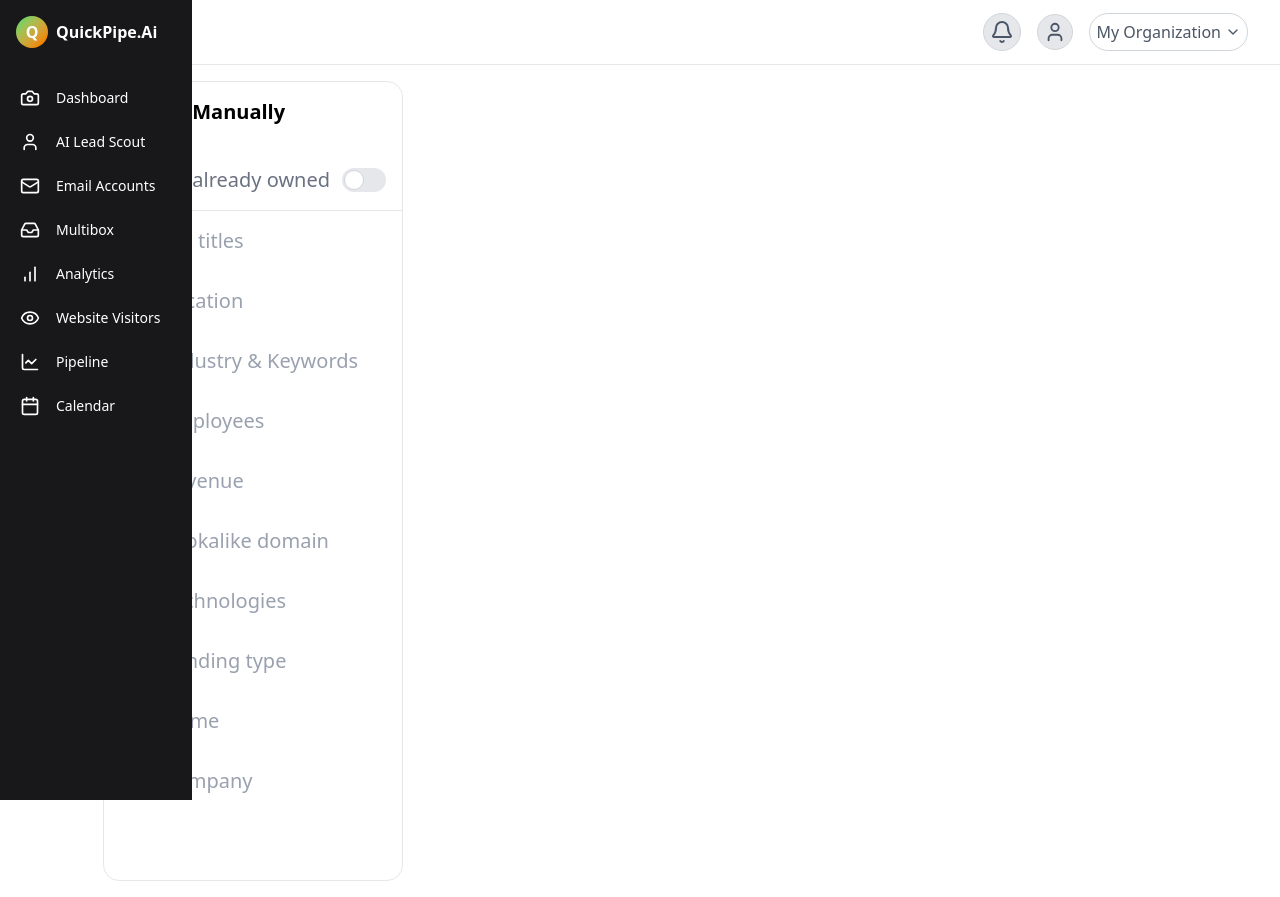
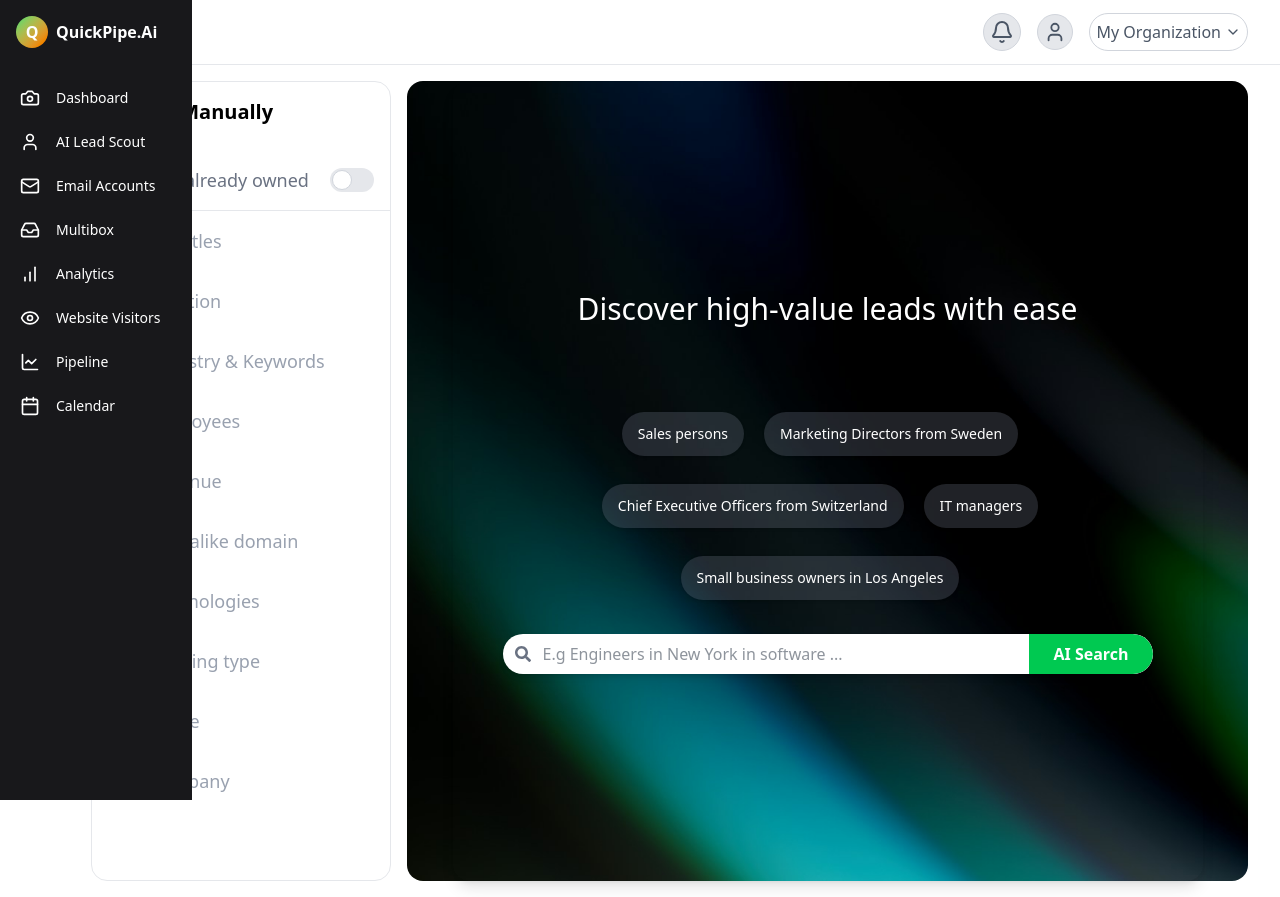
Before and after one commit to greykaizen/Ai-Automation, a React (Vite) app: page /ai-lead-scouts in a window 1280 px wide. Built offline with nearby package versions, Linux system fonts and the light colour scheme.

Commit message:
Add AILeadScouts, main content almost done

```diff
--- a/src/routes/AILeadScouts.jsx
+++ b/src/routes/AILeadScouts.jsx
@@ -1,90 +1,64 @@
-// Sidebar.js
-import React from 'react';
-import {
-  FaBriefcase, FaMapMarkerAlt, FaIndustry, FaUsers, FaDollarSign,
-  FaGlobe, FaCogs, FaMoneyCheckAlt, FaUser, FaBuilding
-} from 'react-icons/fa';
+import React from "react";
+import { FaSearch, FaPhone, FaCommentDots, FaBriefcase, FaMapMarkerAlt, FaIndustry, FaUsers, FaDollarSign, FaGlobe, FaCogs, FaMoneyCheckAlt, FaUser, FaBuilding } from "react-icons/fa";
+import backgroundImage from "../assets/AILead_Scouts.jpeg";
 
-const Sidebar = () => {
+export default function LeadSearch() {
   return (
-    <div className="w-[300px] bg-white border border-gray-200 rounded-2xl h-screen flex flex-col ml-[87px]">
-      {/* Sidebar Header */}
+    <div className="flex min-h-screen">
+      {/* Sidebar */}
+      <div className="w-[300px] bg-white border border-gray-200 rounded-2xl h-screen flex flex-col ml-[75px]">
         <div className="p-4 border-b border-gray-200">
           <h2 className="text-xl font-bold mb-[40px]">Search Manually</h2>
           <div className="flex items-center justify-between">
             <FaMapMarkerAlt />
-          <span className="text-xl text-gray-500">Skip already owned</span>
+            <span className="text-lg text-gray-500">Skip already owned</span>
             <label className="relative inline-flex items-center cursor-pointer">
               <input type="checkbox" className="sr-only peer" />
               <div className="w-11 h-6 bg-gray-200 peer-focus:outline-none rounded-full peer peer-checked:after:translate-x-full peer-checked:after:border-white after:content-[''] after:absolute after:top-[2px] after:left-[2px] after:bg-white after:border-gray-300 after:border after:rounded-full after:h-5 after:w-5 after:transition-all peer-checked:bg-blue-600"></div>
             </label>
           </div>
         </div>
-
-      {/* Sidebar Menu Items */}
         <nav className="flex-1 p-2 space-y-4">
-        {/* Job Titles */}
-        <div className="w-full p-2 rounded text-xl text-gray-400 hover:bg-gray-100 cursor-pointer flex items-center space-x-2">
-          <FaBriefcase />
-          <span className='pl-[15px]'>Job titles</span>
+          {[{ icon: FaBriefcase, label: "Job titles" }, { icon: FaMapMarkerAlt, label: "Location" }, { icon: FaIndustry, label: "Industry & Keywords" }, { icon: FaUsers, label: "Employees" }, { icon: FaDollarSign, label: "Revenue" }, { icon: FaGlobe, label: "Lookalike domain" }, { icon: FaCogs, label: "Technologies" }, { icon: FaMoneyCheckAlt, label: "Funding type" }, { icon: FaUser, label: "Name" }, { icon: FaBuilding, label: "Company" }].map((item, index) => (
+            <div key={index} className="w-full p-2 rounded text-lg text-gray-400 hover:bg-gray-100 cursor-pointer flex items-center space-x-2">
+              <item.icon />
+              <span className='pl-[15px]'>{item.label}</span>
+            </div>
+          ))}
+        </nav>
       </div>
 
-        {/* Location */}
-        <div className="w-full p-2 rounded text-xl text-gray-400 hover:bg-gray-100 cursor-pointer flex items-center space-x-2">
-          <FaMapMarkerAlt />
-          <span className='pl-[15px]'>Location</span>
+      {/* Main Content */}
+      <div
+        className="flex justify-center flex-1 bg-black relative bg-cover bg-center rounded-2xl mx-4"
+        style={{ backgroundImage: `url(${backgroundImage})` }}
+      >
+        <div className="bg-opacity-60 rounded-2xl shadow-lg w-[750px] text-center">
+          <h2 className="text-white text-3xl mb-[75px] pb-[30pxc] mt-[210px]">
+            Discover high-value leads with ease
+          </h2>
+          <div className="flex flex-wrap justify-center gap-2 mb-6 w-[650px] pl-[85px]">
+            {["Sales persons", "Marketing Directors from Sweden", "Chief Executive Officers from Switzerland", "IT managers", "Small business owners in Los Angeles"].map((item, index) => (
+              <button key={index} className="px-4 py-3 text-sm bg-gray-500/30 text-white rounded-full shadow  my-[10px] mx-[6px]">
+                {item}
+              </button>
+            ))}
           </div>
-
-        {/* Industry & Keywords */}
-        <div className="w-full p-2 rounded text-xl text-gray-400 hover:bg-gray-100 cursor-pointer flex items-center space-x-2">
-          <FaIndustry />
-          <span className='pl-[15px]'>Industry & Keywords</span>
+          <div className="flex items-center bg-white rounded-full shadow-md overflow-hidden justify-self-center w-[650px]">
+            <span className="text-gray-500 ml-3">
+              <FaSearch />
+            </span>
+            <input
+              type="text"
+              placeholder="E.g Engineers in New York in software ..."
+              className="flex-1 px-3 py-2 text-gray-800 focus:outline-none"
+            />
+            <button className="bg-green-500 px-6 py-2 text-white font-semibold rounded-r-full">
+              AI Search
+            </button>
           </div>
-
-        {/* Employees */}
-        <div className="w-full p-2 rounded text-xl text-gray-400 hover:bg-gray-100 cursor-pointer flex items-center space-x-2">
-          <FaUsers />
-          <span className='pl-[15px]'>Employees</span>
         </div>
-
-        {/* Revenue */}
-        <div className="w-full p-2 rounded text-xl text-gray-400 hover:bg-gray-100 cursor-pointer flex items-center space-x-2">
-          <FaDollarSign />
-          <span className='pl-[15px]'>Revenue</span>
       </div>
-
-        {/* Lookalike domain */}
-        <div className="w-full p-2 rounded text-xl text-gray-400 hover:bg-gray-100 cursor-pointer flex items-center space-x-2">
-          <FaGlobe />
-          <span className='pl-[15px]'>Lookalike domain</span>
-        </div>
-
-        {/* Technologies */}
-        <div className="w-full p-2 rounded text-xl text-gray-400 hover:bg-gray-100 cursor-pointer flex items-center space-x-2">
-          <FaCogs />
-          <span className='pl-[15px]'>Technologies</span>
-        </div>
-
-        {/* Funding type */}
-        <div className="w-full p-2 rounded text-xl text-gray-400 hover:bg-gray-100 cursor-pointer flex items-center space-x-2">
-          <FaMoneyCheckAlt />
-          <span className='pl-[15px]'>Funding type</span>
-        </div>
-
-        {/* Name */}
-        <div className="w-full p-2 rounded text-xl text-gray-400 hover:bg-gray-100 cursor-pointer flex items-center space-x-2">
-          <FaUser />
-          <span className='pl-[15px]'>Name</span>
-        </div>
-
-        {/* Company */}
-        <div className="w-full p-2 rounded text-xl text-gray-400 hover:bg-gray-100 cursor-pointer flex items-center space-x-2">
-          <FaBuilding />
-          <span className='pl-[15px]'>Company</span>
-        </div>
-      </nav>
     </div>
   );
-};
-
-export default Sidebar;
+}
```
Lines whose indentation alone changed are shown as unchanged.
